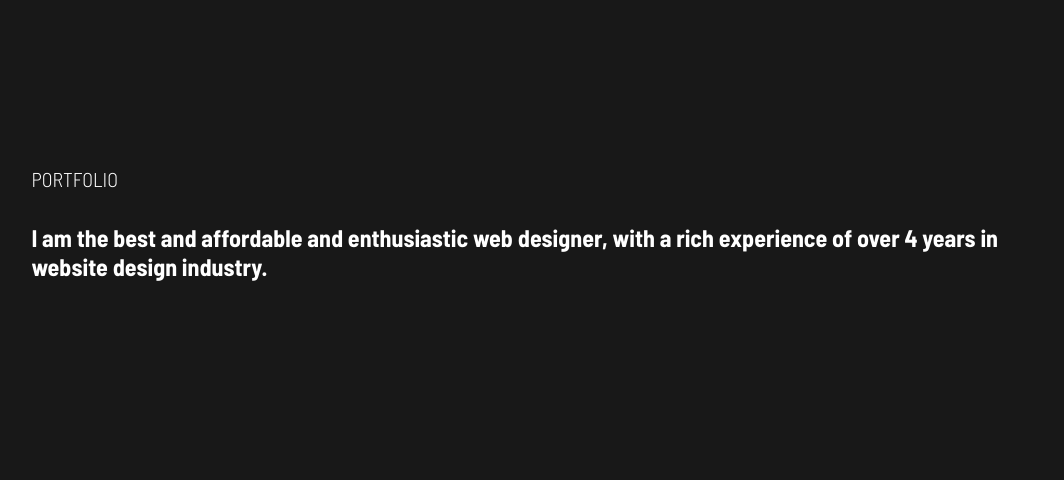
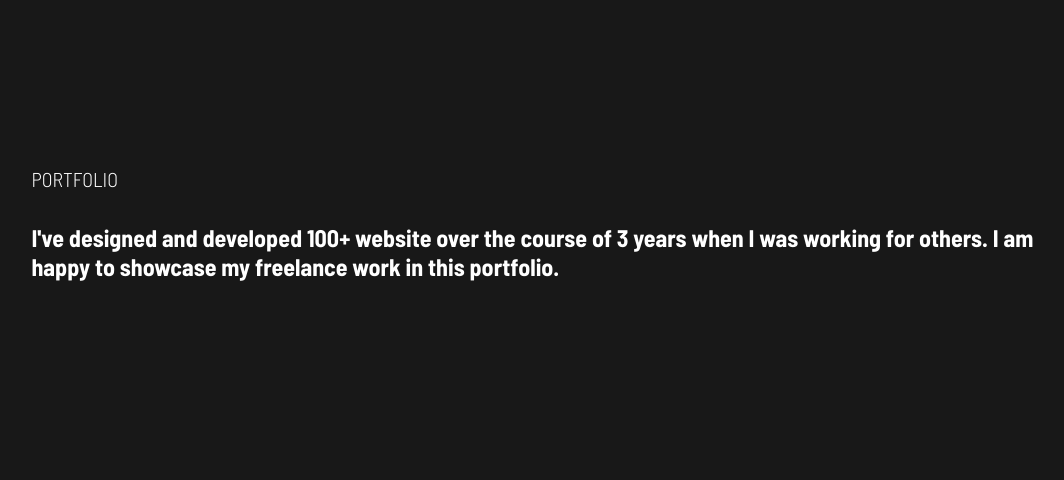
Before and after one commit to siboalpha/alphonselive, a Django app: page / in a window 1280 px wide. Shown: the part 2492-2972 px from the top of the page, without its empty margins (103-1167 px from the left). Run offline with Django 4.2, Linux system fonts and the light colour scheme; data that the repository does not hold is empty; parts of the project's set-up code (start-up, migrations or seed data) failed here and were passed over; some libraries are stand-ins or nearby versions.

Commit message:
changed text on portfolio

```diff
--- a/templates/index.html
+++ b/templates/index.html
@@ -105,8 +105,8 @@
     <section id="portfolio" class="portfolio">
         <div class="container ">
             <h4 class="sub-heading appear">Portfolio</h4>
-            <h4 class="section-intro appear">I am the best and affordable and enthusiastic web designer, with a rich experience
-                of over 4 years in website design industry.
+            <h4 class="section-intro appear">I've designed and developed 100+ website over the course of 3 years when I was working for others. I am happy to
+                showcase my freelance work in this portfolio.
             </h4>
             <div class="portfolio-grid appear">
                 {% for project in projects %}
```
